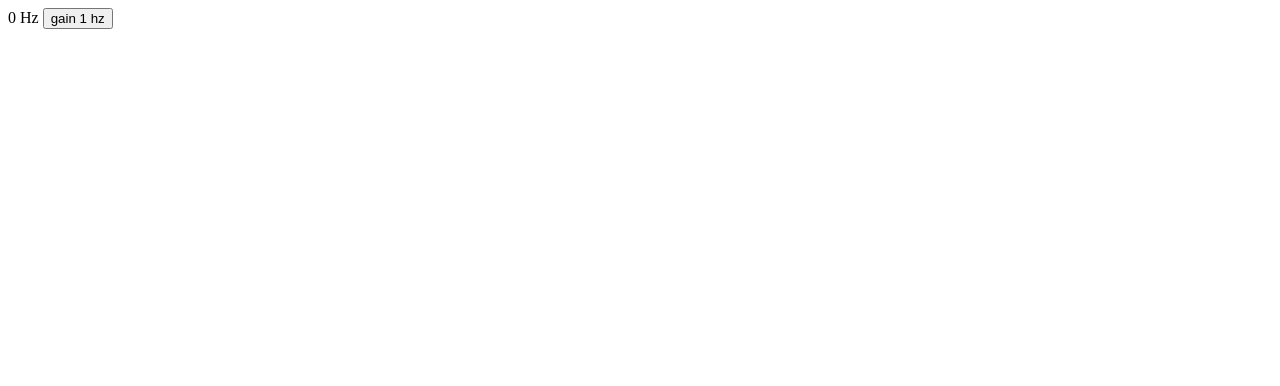
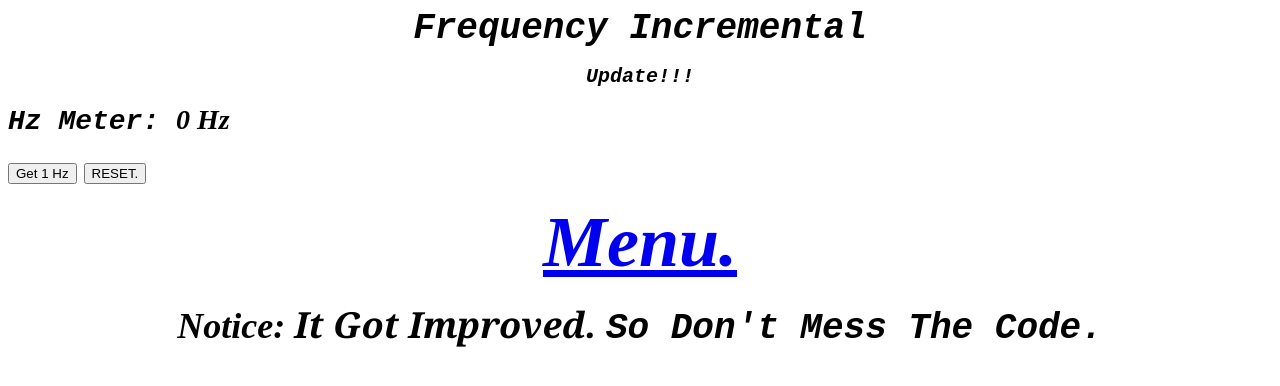
Before and after one commit to princej69/frequency-incremental, a plain HTML site: page index.html in a window 1280 px wide. Drawn offline with Linux system fonts and the light colour scheme.

Commit message:
Alpha 1.2.7
M A J O R  U P D A T E

```diff
--- a/index.html
+++ b/index.html
@@ -1,15 +1,11 @@
-<!DOCTYPE html>
-   <body>
-      <head>
-  <title>Frequency Incremental</title>
-      <body>
-    <html>
+<p style="text-align:center"><strong><em><span style="font-family:Courier New,Courier,monospace"><span style="font-size:36px">Frequency Incremental</span></span></em></strong></p>
 
-       0 Hz
-     <body>
-   <html>
+<p style="text-align:center"><strong><em><span style="font-family:Courier New,Courier,monospace"><span style="font-size:20px">Update!!!</span></span></em></strong></p>
 
+<p><strong><em><span style="font-family:Courier New,Courier,monospace"><span style="font-size:28px">Hz Meter:&nbsp;</span></span><span style="font-size:28px"><span style="font-family:Times New Roman,Times,serif">0 Hz</span></span></em></strong></p>
 
-      <button> gain 1 hz</button>
-     <body>
- <html>
+<p><strong><em><span style="font-size:28px"><span style="font-family:Times New Roman,Times,serif"><input name="Gain1" type="button" value="Get 1 Hz" />&nbsp;<input name="Gain2" type="reset" value="RESET." /></span></span></em></strong></p>
+
+<p style="text-align:center"><strong><em><span style="font-family:Times New Roman,Times,serif"><span style="font-size:72px"><a href="https://github.com/RubixYoutube">Menu.</a></span></span></em></strong></p>
+
+<p style="text-align:center"><strong><em><span style="font-family:Times New Roman,Times,serif"><span style="font-size:36px">Notice:&nbsp;</span></span><span style="font-size:36px"><span style="font-family:Georgia,serif">It Got Improved.&nbsp;</span><span style="font-family:Courier New,Courier,monospace">So Don&#39;t Mess The Code.</span></span></em></strong></p>
```
